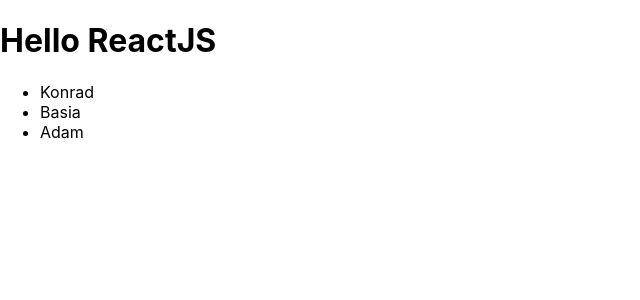
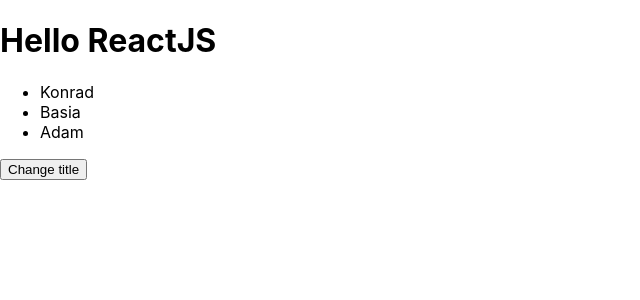
Before and after one commit to KonradGmur/Basic-Project, a React (Create React App) app: page / in a window 1280 px wide. Shown: the top 300 px of the page, without its empty margins (0-640 px from the left). Built offline with nearby package versions, Linux system fonts and the light colour scheme.

Commit message:
react test 4

```diff
--- a/src/App.js
+++ b/src/App.js
@@ -1,23 +1,30 @@
 import React, { Component } from "react";
 import "./App.css";
 
-class Names extends Component {
-  render() {
-    const names = ["Konrad", "Basia", "Adam"];
-    const namesList = names.map((name) => <li>{name}</li>);
-    const showNames = true;
-    return <div>{showNames ? <ul>{namesList}</ul> : "Brak imion"}</div>;
-  }
-}
+const Names = () => {
+  const names = ["Konrad", "Basia", "Adam"];
+  const namesList = names.map((name) => <li>{name}</li>);
+  const showNames = true;
+  return <div>{showNames ? <ul>{namesList}</ul> : "Brak imion"}</div>;
+};
 
 class Headline extends Component {
+  state = {
+    title: "ReactJS",
+  };
+
   render() {
-    const title = "ReactJS";
+    const changeTitle = () => {
+      this.setState({
+        title: "Vue",
+      });
+    };
 
     return (
       <div>
-        <h1>Hello {title}</h1>
+        <h1>Hello {this.state.title}</h1>
         <Names />
+        <button onClick={changeTitle}>Change title</button>
       </div>
     );
   }
```
